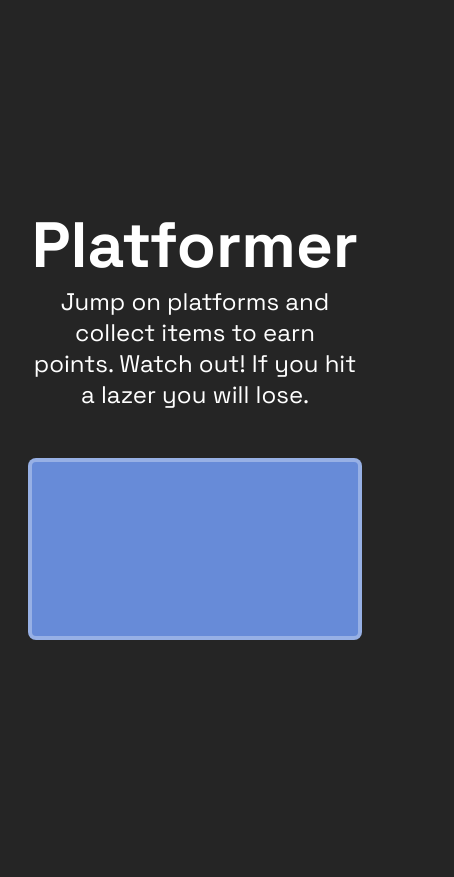
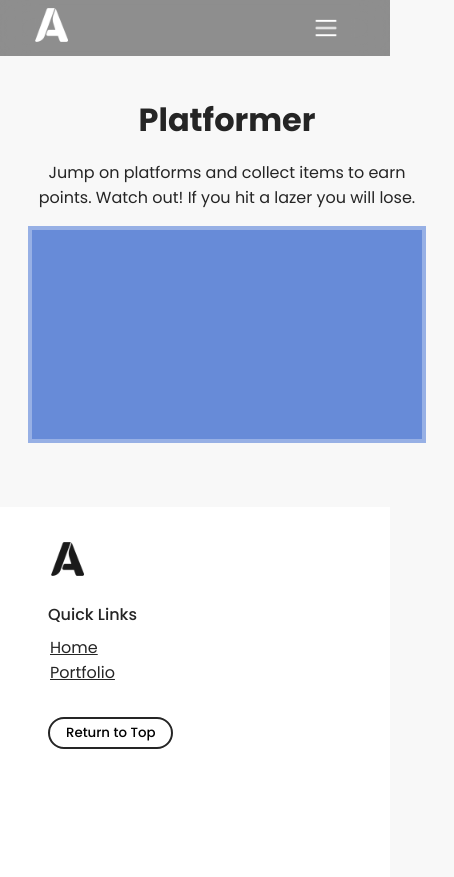
Before and after one commit to aidenmel/aidenmel.github.io, a plain HTML site: page projects/platformer/index.html in a window 390 px wide. Shown: the whole page, 454 px wide, since content can reach past the window. Before the commit the page ends 844 px from the top, so only its background shows below. Drawn offline with nearby package versions, Linux system fonts and the light colour scheme.

Commit message:
Platformer Website Integration

```diff
--- a/alternative-style.css
+++ b/alternative-style.css
@@ -564,6 +564,16 @@ main .content {
     margin-top: 0;
 }
 
+/* Portfolio */
+.portfolio-details {
+    max-width: var(--container-max-width);
+
+}
+
+.original-portfolio-details {
+    display: none;
+}
+
 /* CSS Changer */
 .css-container {
     justify-content: space-around;
@@ -682,6 +692,39 @@ footer button:hover {
     background-color: #252525;
 }
 
+/* Other & Extras */
+.hidden {
+    display: none;
+}
+
+.platformer {
+    padding-top: 96px;
+    padding-left: 32px;
+    padding-right: 32px;
+
+    width: 100%;
+    height: auto;
+    /* max-width: var(--container-max-width); */
+
+    display: flex;
+    justify-content: flex-start;
+    align-items: center;
+    flex-direction: column;
+
+    text-align: center;
+
+    position: relative;
+
+    margin-bottom: 64px;
+    /* left: 50%; */
+    /* transform: translateX(-50%); */
+}
+
+    .platformer h1 {
+        color: #252525;
+    }
+
+
 /* Responsive */
 @media only screen and (max-width: 700px) {
 
--- a/projects/platformer/index.html
+++ b/projects/platformer/index.html
@@ -3,7 +3,7 @@
   <head>
     <meta charset="UTF-8" />
     <title>platformer</title>
-    <link href="platformer.css" rel="stylesheet" />
+    <link href="/alternative-style.css" rel="stylesheet" />
     <script src="https://code.jquery.com/jquery-3.1.0.js"></script>
     <script src="setup.js"></script>
     <script src="helpers.js"></script>
@@ -11,12 +11,76 @@
   </head>
 
   <body id="body">
-    <h1>Platformer</h1>
-    <p>Jump on platforms and collect items to earn points. Watch out! If you hit a lazer you will lose.</p>
-    <canvas id="canvas" width="1400" height="750"></canvas>
-    <img id="cannon" src="images/cannon.png" />
-    <img id="player" src="images/halle.png" />
-    <img id="projectile" src="images/projectile.png" />
-    <img src="https://upload.wikimedia.org/wikipedia/commons/b/bd/Test.svg" />
+
+      <!-- Navigation  (Not included in 'style.css') -->
+      <nav>
+        <h1 id="default-header-title">Aiden's Portfolio</h1>
+        <a href="/index.html" id="manipulated-header"><div class="nav-header">
+            <img class="nav-logo" alt="Aiden Portfolio Logo" src="/assets/logo-gen1.png"/>
+            <h1>Aiden's Portfolio</h1>
+        </div></a>
+        <ul id="nav-ul">
+            <li class="nav-li"><a href="/index.html">Home</a></li>
+            <li class="nav-li"><a href="/portfolio.html">Portfolio</a></li>
+            <li class="nav-li nav-menu" id="osn-menu-btn"><img src="/assets/icons/menu-icon.png" alt="menu"></li>
+        </ul>
+      </nav>
+
+      <!-- Implemented for mobile devices (Not included in 'style.css') -->
+      <div class="on-screen-nav" id="osn-container">
+        <li class="nav-li"><a href="index.html">Home</a></li>
+        <li class="nav-li"><a href="portfolio.html">Portfolio</a></li>
+        <p>Site created by Aiden Melton</p>
+
+        <script>
+            var MenuButton = document.getElementById("osn-menu-btn");
+            var OSNContainer = document.getElementById("osn-container")
+            var OSNActive = false;
+
+            MenuButton.addEventListener('click', (e) => {
+                ToggleOnScreenMenu();
+            })
+
+            function ToggleOnScreenMenu() {
+                if (OSNActive == false){
+                    OSNContainer.classList.add("active")
+                    OSNActive = true;
+                } else {
+                    OSNContainer.classList.remove("active")
+                    OSNActive = false;
+                }
+            }
+        </script>
+      </div>
+
+      <div class="platformer">
+        <div class="platformer-details">
+          <h1>Platformer</h1>
+          <p>Jump on platforms and collect items to earn points. Watch out! If you hit a lazer you will lose.</p>
+        </div>
+
+        <canvas style="background-color: rgb(103, 139, 216); width: 100%; max-width: 1400px; border: solid 4px #ffffff50;" id="canvas" width="1400" height="750"></canvas>
+      </div>
+
+      <img class="hidden" id="cannon" src="images/cannon.png" />
+      <img class="hidden" id="player" src="images/halle.png" />
+      <img class="hidden" id="projectile" src="images/projectile.png" />
+      <img class="hidden" src="https://upload.wikimedia.org/wikipedia/commons/b/bd/Test.svg" />
+
+    <!-- Footer -->
+    <footer>
+      <div class="footer-contents">
+          <a href="/index.html">
+              <img class="nav-logo" alt="Aiden Portfolio Logo" src="/assets/logo-gen1.png"/>
+          </a>
+          <p>Quick Links</p>
+          <ul>
+              <li><a href="index.html">Home</a></li>
+              <li><a href="portfolio.html">Portfolio</a></li>
+          </ul>
+          <a href="#top-of-page"><button>Return to Top</button></a>
+      </div>
+    </footer>
+
   </body>
 </html>
--- a/projects/platformer/platformer.js
+++ b/projects/platformer/platformer.js
@@ -28,12 +28,12 @@ $(function () {
      * Comment the lines out to remove the grid
      */
 
-    for (let i = 100; i < canvas.width; i += 100) {
-      createPlatform(i, canvas.height, -1, -canvas.height);
-    }
-    for (let i = 100; i < canvas.height; i += 100) {
-      createPlatform(canvas.width, i, -canvas.width, -1);
-    }
+    // for (let i = 100; i < canvas.width; i += 100) {
+    //   createPlatform(i, canvas.height, -1, -canvas.height);
+    // }
+    // for (let i = 100; i < canvas.height; i += 100) {
+    //   createPlatform(canvas.width, i, -canvas.width, -1);
+    // }
 
     /////////////////////////////////////////////////
     //////////ONLY CHANGE BELOW THIS POINT///////////
@@ -83,6 +83,8 @@ $(function () {
       createPlatform(1200, 400, 100, 10)
       createPlatform(1200, 200, 100, 10)
 
+      createPlatform(800, 200, 100, 50)
+
 
     // TODO 2
     // Create collectables
@@ -96,7 +98,7 @@ $(function () {
 
       createCollectable('diamond', (0.45 * canvas.width) - (48/2), 150, 1, 1)
       createCollectable('diamond', (0.25 * canvas.width) - (48/2), 300, 1, 1)
-      createCollectable('diamond', (0.75 * canvas.width) - (48/2), 300, 1, 1)
+      createCollectable('diamond', (0.75 * canvas.width) - (48/2), 500, 1, 1)
 
 
     // TODO 3
--- a/style.css
+++ b/style.css
@@ -159,7 +159,7 @@ h2, h3 {
 }
 
 /* Alternative Styles - To remove pieces used in 'alternative-style.css' */
-.fs-container, footer, .notice, #Interests img, span.notifications, .on-screen-nav, nav img, .header_cursor, header, #manipulated-header {
+.fs-container, .portfolio-details, footer, #Location, .notice, #Interests img, span.notifications, .on-screen-nav, nav img, .header_cursor, header, #manipulated-header {
     display: none;
 }
 
```
Also changed, not shown: portfolio.html (+7 -1 lines).
